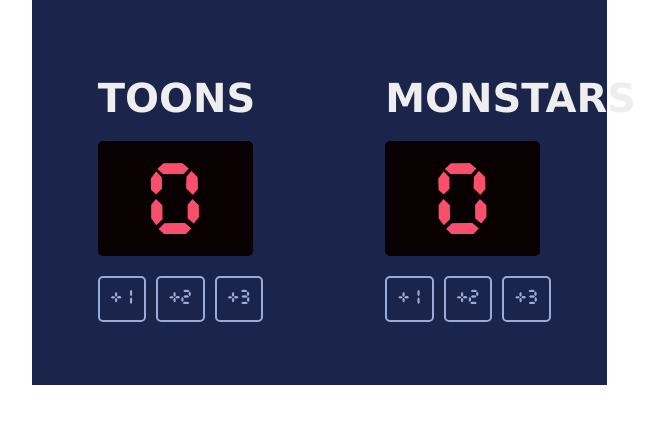
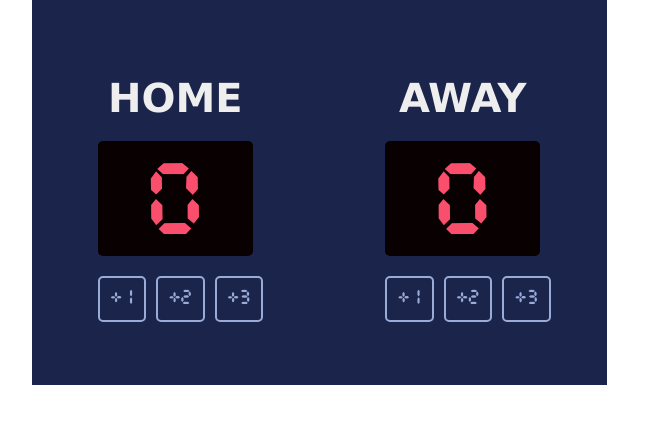
Before and after one commit to harrismalcolm/Score-board, a plain HTML site: page index.html in a window 1280 px wide. Shown: the whole page, without its empty margins (321-985 px from the left). Drawn offline with Linux system fonts and the light colour scheme.

Commit message:
revert score headers

```diff
--- a/index.html
+++ b/index.html
@@ -5,7 +5,7 @@
     <body>
         <div class="container">
             <div class="container__section">
-                <h3>TOONS</h3>
+                <h3>HOME</h3>
                 <p class="score" id="homeScore">0</p>
                 <ul>
                     <li><button id="homeScoreOne">+1</button></li>
@@ -14,7 +14,7 @@
                 <ul>
             </div>
             <div class="container__section">
-                <h3>MONSTARS</h3>
+                <h3>AWAY</h3>
                 <p class="score" id="guestScore">0</p>
                 <ul>
                     <li><button id="guestScoreOne">+1</button></li>
```
